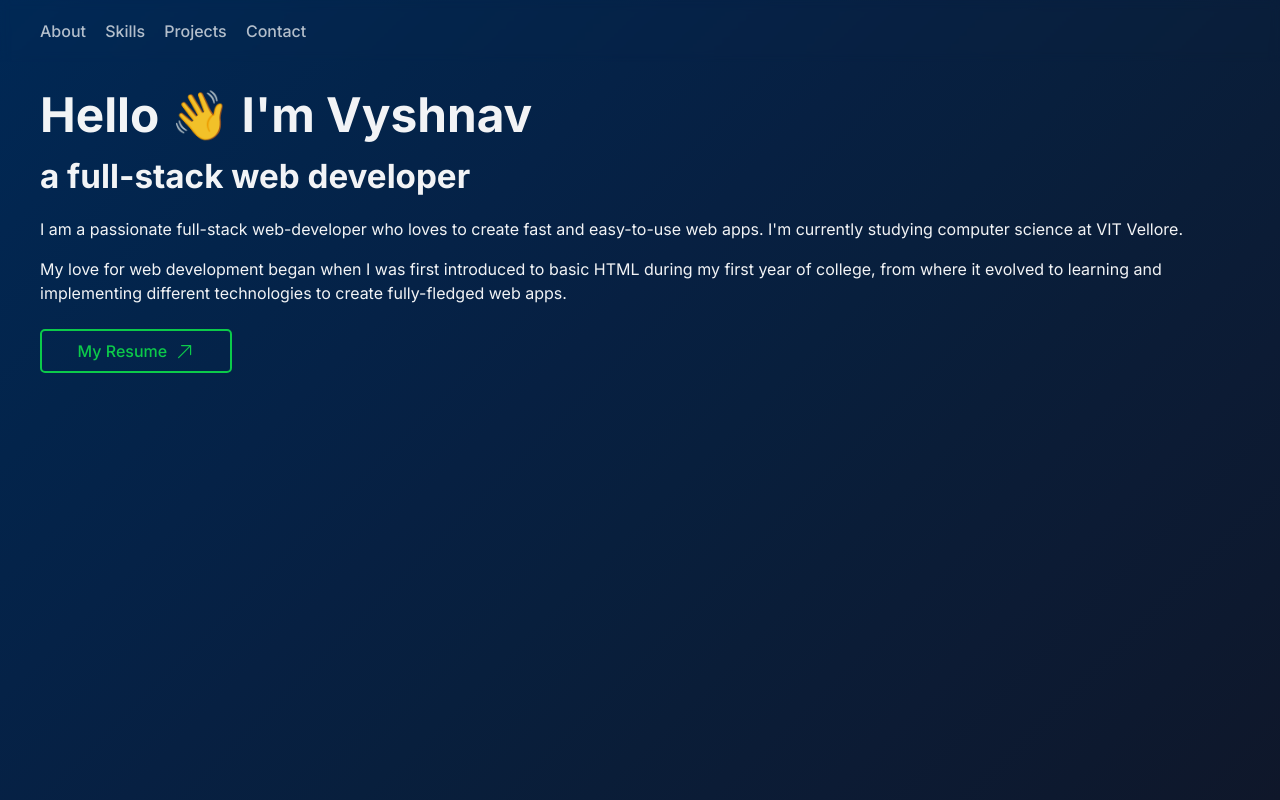
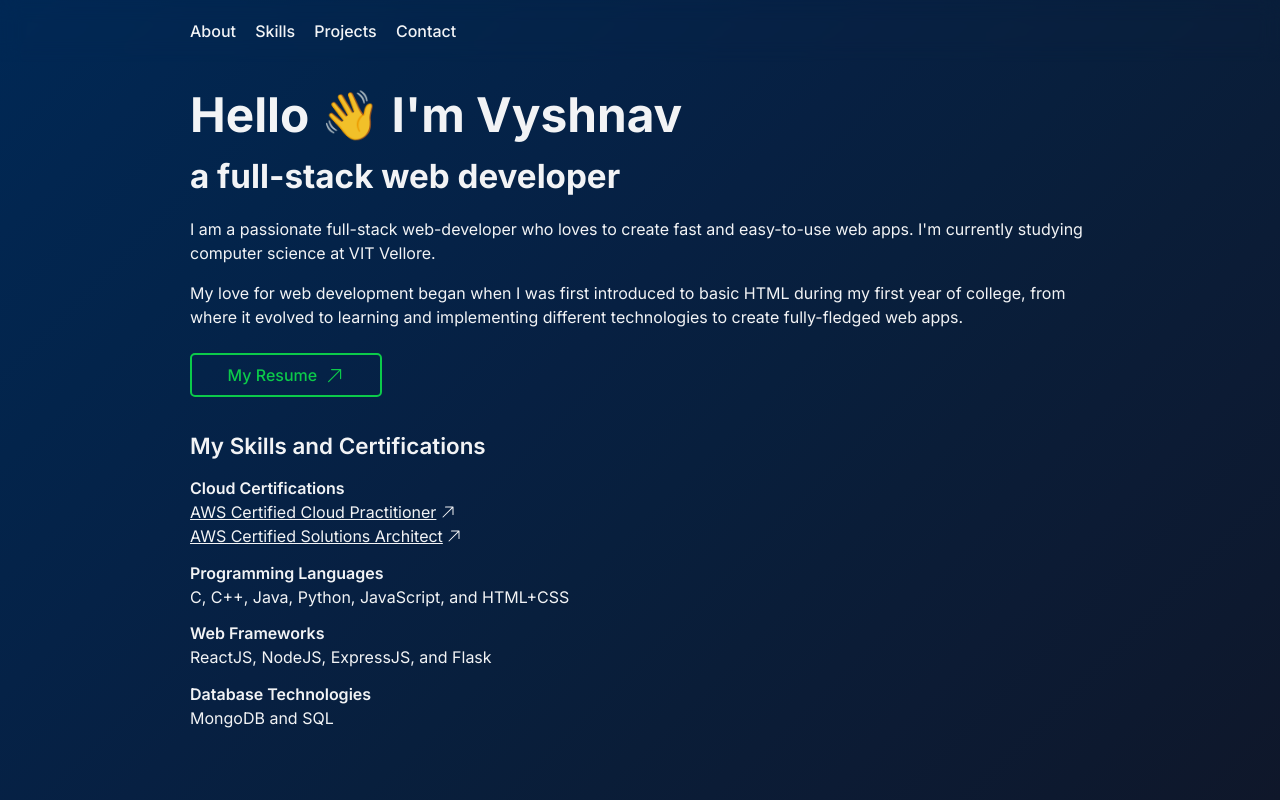
Before and after one commit to vyshnav856/portfolio, a React (Vite) app: page / in a window 1280 px wide. Built offline with nearby package versions, Linux system fonts and the light colour scheme.

Commit message:
created skills section

```diff
--- a/index.css
+++ b/index.css
@@ -7,12 +7,14 @@
 	--text-color-700: rgba(255, 255, 255, 0.7);
 	--text-color-600: rgba(255, 255, 255, 0.6);
 	--text-color-500: rgba(255, 255, 255, 0.5);
+	--text-highlight-color: #0CCA4A;
 
 	--heading-size-1: 2.986rem;
 	--heading-size-2: 2.488rem;
 	--heading-size-3: 2.074rem;
 	--heading-size-4: 1.728rem;
 	--heading-size-5: 1.44rem;
+	--heading-size-6: 1.2rem;
 }
 
 * {
@@ -43,5 +45,13 @@ ul {
 }
 
 .s4, h4 {
+	font-size: 1.44rem
+}
+
+.s5, h5 {
 	font-size: 1.728rem
 }
+
+.s6, h6 {
+	font-size: 1.2rem
+}
--- a/src/App.jsx
+++ b/src/App.jsx
@@ -4,6 +4,7 @@ import Lorem from "./Lorem.jsx"
 import Navbar from "./Navbar.jsx"
 import About from "./About.jsx"
 import Arrow from "./Arrow.jsx"
+import Skills from "./Skills.jsx"
 
 import "./styles/App.css"
 
@@ -15,10 +16,14 @@ export default function App() {
 			<div className="spacer"></div>
 			<About />
 
+			<div id="skills"></div>
 			<a className="resume-button" target="_blank" href="#">
 				My Resume
 				<Arrow className="arrow-svg-resume" />
 			</a>
+			<div id="skills"></div>
+			<Skills />
+
 		</div>
 	)
 }
--- /dev/null
+++ b/src/Skills.jsx
@@ -0,0 +1,23 @@
+import React from "react"
+import Arrow from "./Arrow.jsx"
+
+export default function Skills() {
+	return (
+		<div className="skills-container">
+			<h5 className="section-heading skills-section-heading">My Skills and Certifications</h5>
+			<p className="skills-sub-section-heading">Cloud Certifications</p>
+			<a className="aws-link" target="_blank" href="#">AWS Certified Cloud Practitioner <Arrow className="aws-link-arrow" /></a>
+			<a className="aws-link" target="_blank" href="#">AWS Certified Solutions Architect<Arrow className="aws-link-arrow" /></a>
+
+			<p className="skills-sub-section-heading">Programming Languages</p>
+			<p>C, C++, Java, Python, JavaScript, and HTML+CSS</p>
+
+			<p className="skills-sub-section-heading">Web Frameworks</p>
+			<p>ReactJS, NodeJS, ExpressJS, and Flask</p>
+
+			<p className="skills-sub-section-heading">Database Technologies</p>
+			<p>MongoDB and SQL</p>
+
+		</div>
+	)
+}
--- a/src/styles/App.css
+++ b/src/styles/App.css
@@ -14,7 +14,7 @@ body {
 
 .responsive-container {
 	min-height: 100dvh;
-	width: 1200px;
+	width: 900px;
 	margin: 0 auto;
 }
 
@@ -50,7 +50,39 @@ body {
 	background-color: #0CCA4A;
 }
 
-@media (max-width: 1220px) {
+.section-heading {
+	font-weight: 600;
+	font-size: 1.4rem;
+}
+
+.skills-section-heading {
+	margin-top: 2rem;
+}
+
+.skills-sub-section-heading {
+	margin-top: 0.8rem;
+	font-weight: 600;
+}
+
+.aws-link {
+	text-decoration: underline;
+	display: flex;
+	align-items: center;
+	gap: 0.2rem;
+
+	transition: color 0.2s;
+}
+
+.aws-link-arrow {
+	width: 1rem;
+	color: inherit;
+}
+
+.aws-link:hover {
+	color: var(--text-highlight-color);
+}
+
+@media (max-width: 920px) {
 	.responsive-container {
 		width: 700px;
 	}
--- a/src/styles/Navbar.css
+++ b/src/styles/Navbar.css
@@ -9,7 +9,7 @@
 	justify-content: center;
 
 	background-color: rgba(0, 0, 0, 0);
-	backdrop-filter: blur(5px);
+	backdrop-filter: blur(10px);
 }
 
 .navbar-ul{
@@ -18,22 +18,22 @@
 	justify-content: left;
 	gap: 1.2rem;
 
-	width: 1200px;
+	width: 900px;
 	padding: 1.2rem 0;
 }
 
 .navbar-link {
 	font-weight: 500;
 	font-size: 1rem;
-	color: var(--text-color-700);
+	color: var(--text-color-950);
 	transition: color 0.2s;
 }
 
 .navbar-link:hover, .navbar-highlight {
-	color: var(--text-color-1000);
+	color: var(--text-highlight-color);
 }
 
-@media (max-width: 1220px) {
+@media (max-width: 920px) {
 	.navbar-ul {
 		width: 700px;
 	}
```
